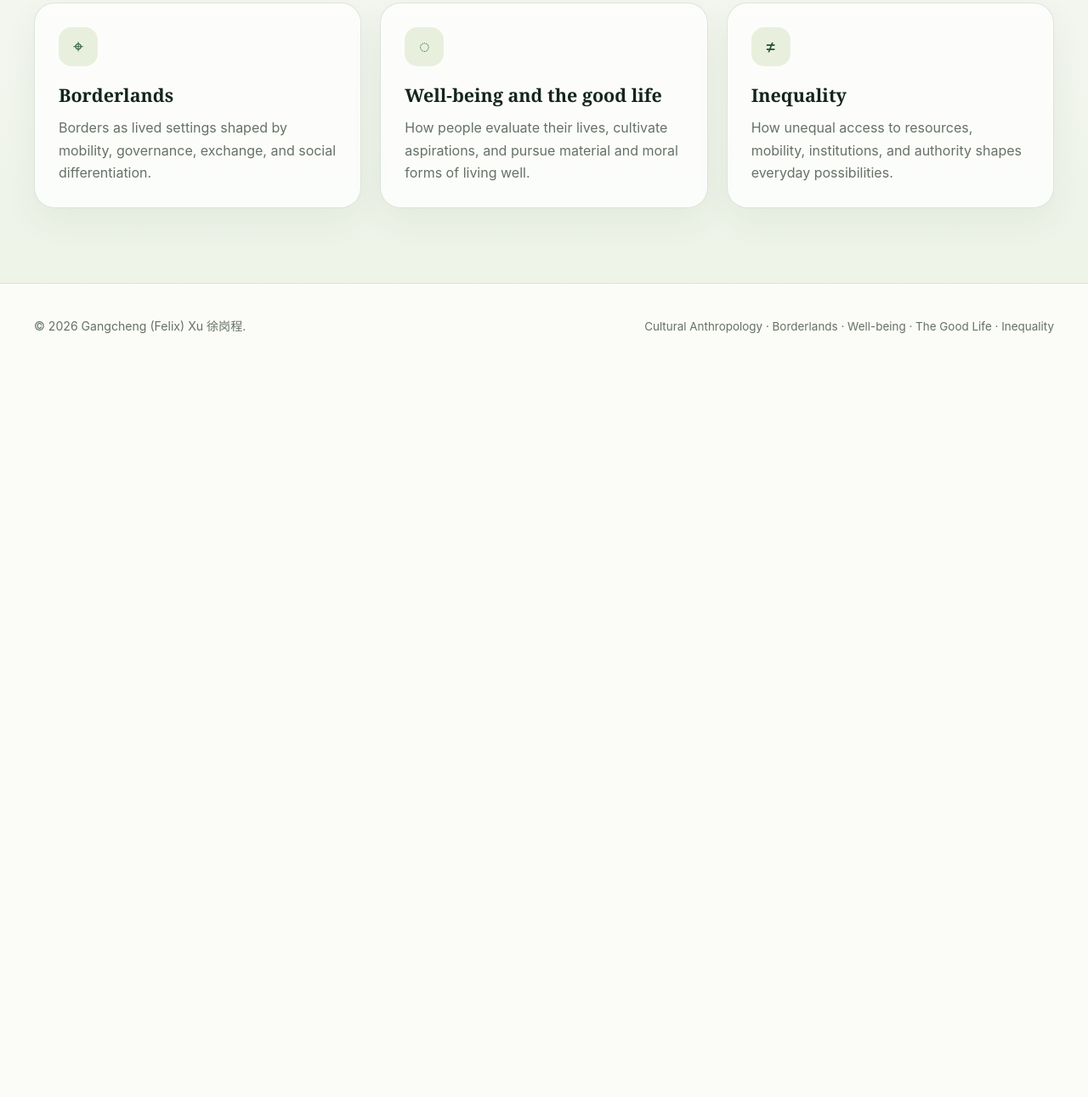
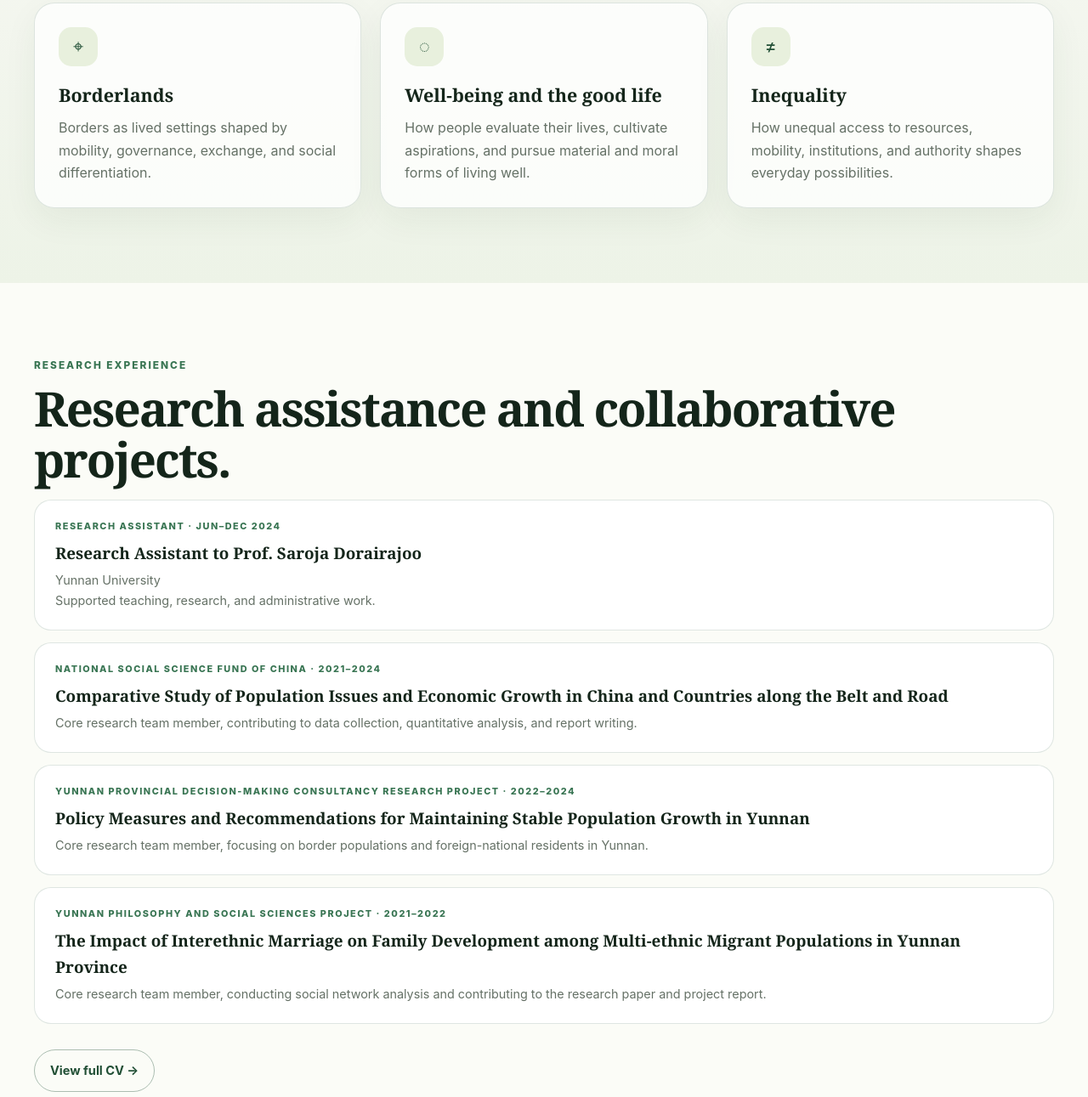
Before and after one commit to gangchengxu/gangchengxu.github.io, a plain HTML site: page research.html in a window 1280 px wide. Shown: the part 1289-2580 px from the top of the page at 85% size. Before the commit the page ends 1723 px from the top, so only its background shows below. Drawn offline with Linux system fonts and the light colour scheme.

Commit message:
Update research.html

```diff
--- a/research.html
+++ b/research.html
@@ -3,4 +3,92 @@
 <section class="page-hero"><div class="container"><div class="eyebrow">Cultural Anthropology · Borderlands · Well-being · The Good Life · Inequality</div><h1>Research</h1><p class="lead">Research interests and current work.</p></div></section>
 <section><div class="container reveal"><div class="section-kicker">PhD research</div><h2 class="section-title">Well-being and social change</h2><div class="two-col"><div class="prose"><p>My PhD research broadly considers how people understand and pursue well-being amid social and economic change.</p><p>The project is grounded in cultural anthropology and informed by my wider interests in borderlands, the good life, and inequality.</p></div><aside class="glass-panel"><h3>Research interests</h3><div class="tag-list"><span class="tag">Cultural Anthropology</span><span class="tag">Borderlands</span><span class="tag">Well-being</span><span class="tag">The Good Life</span><span class="tag">Inequality</span></div><h3>Institution</h3><p>Institute of Social and Cultural Anthropology & Graduate School of East Asian Studies, Freie Universität Berlin</p><h3></aside></div></div></section>
 <section class="soft"><div class="container reveal"><div class="section-kicker">Research interests</div><h2 class="section-title">Themes across my work.</h2><div class="grid-3"><article class="card"><div class="card-icon">⌖</div><h3>Borderlands</h3><p>Borders as lived settings shaped by mobility, governance, exchange, and social differentiation.</p></article><article class="card"><div class="card-icon">◌</div><h3>Well-being and the good life</h3><p>How people evaluate their lives, cultivate aspirations, and pursue material and moral forms of living well.</p></article><article class="card"><div class="card-icon">≠</div><h3>Inequality</h3><p>How unequal access to resources, mobility, institutions, and authority shapes everyday possibilities.</p></article></div></div></section>
+<section>
+  <div class="container reveal">
+
+    <div class="section-kicker">Research experience</div>
+
+    <h2 class="section-title">
+      Research assistance and collaborative projects.
+    </h2>
+
+    <div class="pub-list">
+
+      <article class="list-item">
+        <div class="type">
+          Research Assistant · Jun–Dec 2024
+        </div>
+
+        <h3>
+          Research Assistant to Prof. Saroja Dorairajoo
+        </h3>
+
+        <p>
+          Yunnan University
+        </p>
+
+        <p class="small">
+          Supported teaching, research, and administrative work.
+        </p>
+      </article>
+
+      <article class="list-item">
+        <div class="type">
+          National Social Science Fund of China · 2021–2024
+        </div>
+
+        <h3>
+          Comparative Study of Population Issues and Economic Growth
+          in China and Countries along the Belt and Road
+        </h3>
+
+        <p class="small">
+          Core research team member, contributing to data collection,
+          quantitative analysis, and report writing.
+        </p>
+      </article>
+
+      <article class="list-item">
+        <div class="type">
+          Yunnan Provincial Decision-Making Consultancy Research Project ·
+          2022–2024
+        </div>
+
+        <h3>
+          Policy Measures and Recommendations for Maintaining Stable
+          Population Growth in Yunnan
+        </h3>
+
+        <p class="small">
+          Core research team member, focusing on border populations and
+          foreign-national residents in Yunnan.
+        </p>
+      </article>
+
+      <article class="list-item">
+        <div class="type">
+          Yunnan Philosophy and Social Sciences Project · 2021–2022
+        </div>
+
+        <h3>
+          The Impact of Interethnic Marriage on Family Development among
+          Multi-ethnic Migrant Populations in Yunnan Province
+        </h3>
+
+        <p class="small">
+          Core research team member, conducting social network analysis
+          and contributing to the research paper and project report.
+        </p>
+      </article>
+
+    </div>
+
+    <div class="actions">
+      <a class="button outline-dark" href="cv.html">
+        View full CV →
+      </a>
+    </div>
+
+  </div>
+</section>
 </main><footer><div class="container footer-row"><div>© <span data-year></span> Gangcheng (Felix) Xu <span lang="zh-Hans">徐岗程</span>.</div><div class="small">Cultural Anthropology · Borderlands · Well-being · The Good Life · Inequality</div></div></footer><script src="script.js"></script></body></html>
```
